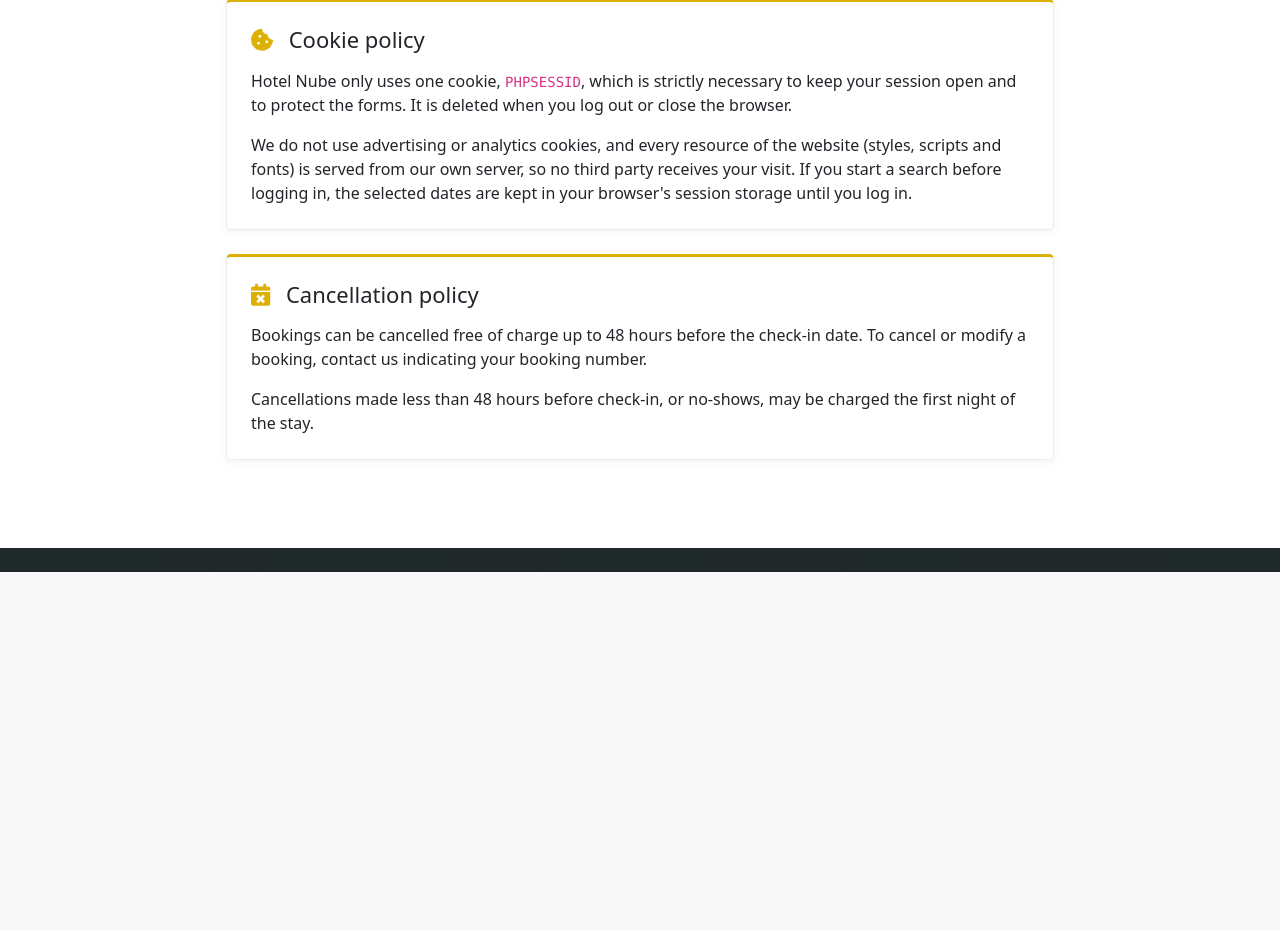
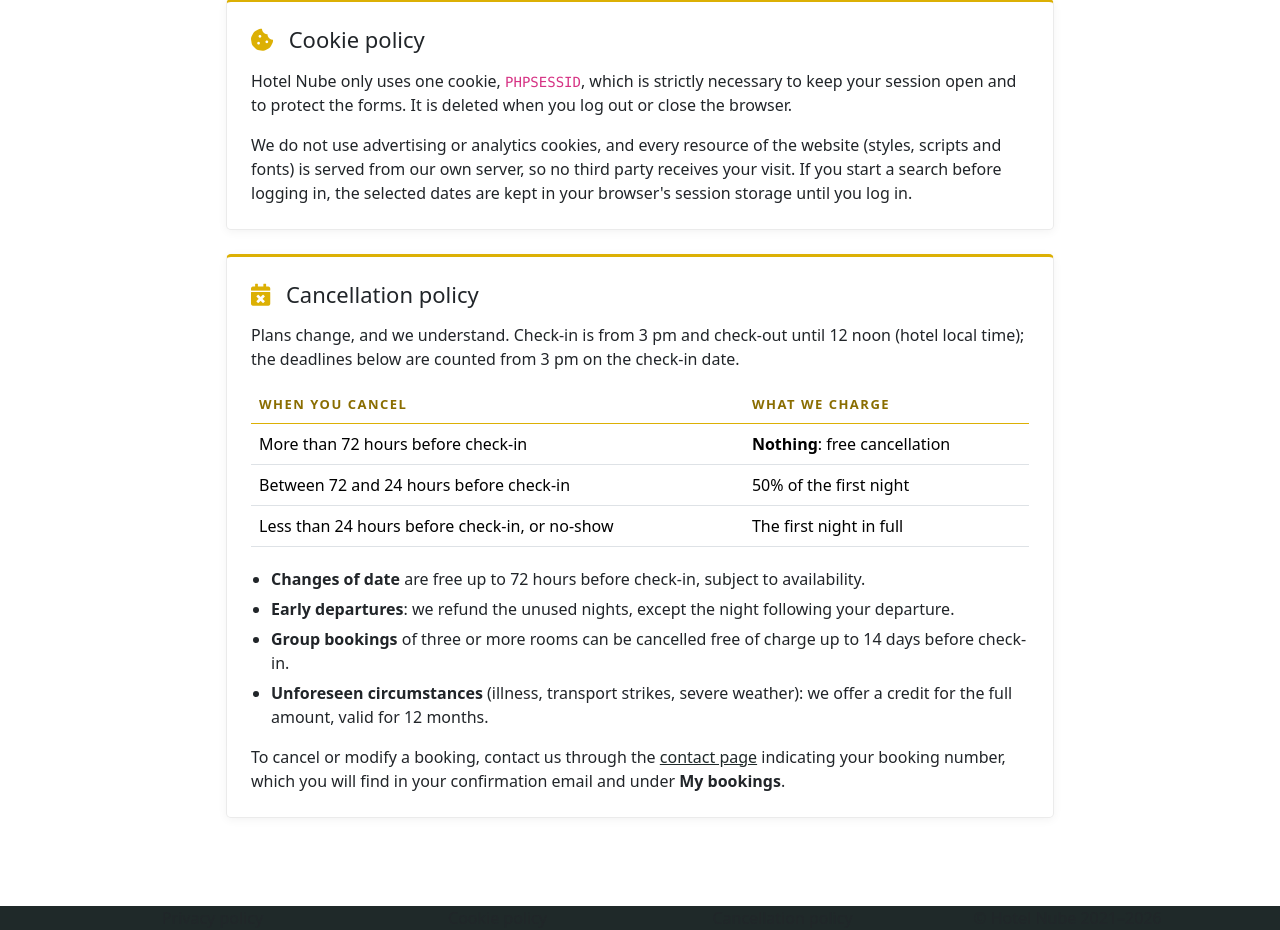
Before and after one commit to danielperez9430/hotel-nube-proyecto, a PHP site: page /privacy.php in a window 1280 px wide. Shown: the part 525-1455 px from the top of the page. Before the commit the page ends 1097 px from the top, so only its background shows below. Run offline with PHP 8.4, Linux system fonts and the light colour scheme.

Commit message:
feat(paginas): detalla la política de cancelación
La política de cancelación era un párrafo genérico. Ahora es una
política escalonada propia de un hotel de lujo: gratis hasta 72 h antes
de la entrada, el 50 % de la primera noche entre 72 y 24 h, y la primera
noche completa con menos de 24 h o si no se presenta el cliente. Incluye
condiciones para cambios de fecha, salidas anticipadas, grupos e
imprevistos, y los horarios de entrada y salida.

```diff
--- a/public/privacy.php
+++ b/public/privacy.php
@@ -28,8 +28,39 @@ require_once(__DIR__ . '/../views/header.php');
 
     <section class="page-card" id="cancellation">
         <h2><i class="fas fa-calendar-times"></i> Cancellation policy</h2>
-        <p>Bookings can be cancelled free of charge up to 48 hours before the check-in date. To cancel or modify a booking, contact us indicating your booking number.</p>
-        <p class="mb-0">Cancellations made less than 48 hours before check-in, or no-shows, may be charged the first night of the stay.</p>
+        <p>Plans change, and we understand. Check-in is from 3 pm and check-out until 12 noon (hotel local time); the deadlines below are counted from 3 pm on the check-in date.</p>
+
+        <table class="table policy-table">
+            <thead>
+                <tr>
+                    <th scope="col">When you cancel</th>
+                    <th scope="col">What we charge</th>
+                </tr>
+            </thead>
+            <tbody>
+                <tr>
+                    <td>More than 72 hours before check-in</td>
+                    <td><strong>Nothing</strong>: free cancellation</td>
+                </tr>
+                <tr>
+                    <td>Between 72 and 24 hours before check-in</td>
+                    <td>50% of the first night</td>
+                </tr>
+                <tr>
+                    <td>Less than 24 hours before check-in, or no-show</td>
+                    <td>The first night in full</td>
+                </tr>
+            </tbody>
+        </table>
+
+        <ul class="policy-list">
+            <li><strong>Changes of date</strong> are free up to 72 hours before check-in, subject to availability.</li>
+            <li><strong>Early departures</strong>: we refund the unused nights, except the night following your departure.</li>
+            <li><strong>Group bookings</strong> of three or more rooms can be cancelled free of charge up to 14 days before check-in.</li>
+            <li><strong>Unforeseen circumstances</strong> (illness, transport strikes, severe weather): we offer a credit for the full amount, valid for 12 months.</li>
+        </ul>
+
+        <p class="mb-0">To cancel or modify a booking, contact us through the <a href="contact.php">contact page</a> indicating your booking number, which you will find in your confirmation email and under <strong>My bookings</strong>.</p>
     </section>
 </main>
 
--- a/public/src/css/style.css
+++ b/public/src/css/style.css
@@ -609,3 +609,25 @@ body:has(> .page) {
         justify-content: center;
     }
 }
+
+/* Política de cancelación */
+.policy-table {
+    margin: 16px 0 20px;
+}
+
+.policy-table thead th {
+    font-size: 13px;
+    letter-spacing: 1.5px;
+    text-transform: uppercase;
+    color: #8a6d00;
+    border-bottom: 1px solid #DCB004;
+}
+
+.policy-list {
+    padding-left: 20px;
+    margin-bottom: 16px;
+}
+
+.policy-list li {
+    margin-bottom: 6px;
+}
```
